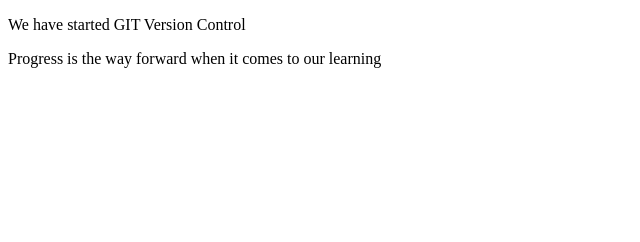
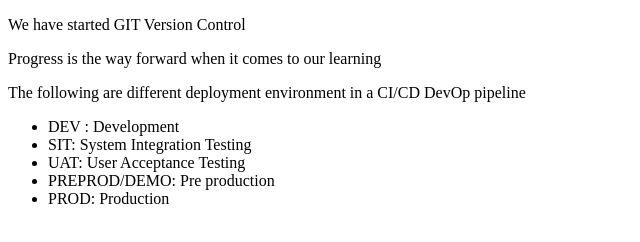
Before and after one commit to TosinHub/git-for-beginners, a plain HTML site: page index.html in a window 1280 px wide. Shown: the whole page, without its empty margins (0-640 px from the left). Drawn offline with Linux system fonts and the light colour scheme.

Commit message:
devop ci/cd phases explained

```diff
--- a/index.html
+++ b/index.html
@@ -9,6 +9,15 @@
     <p>We have started GIT Version Control</p>
     <p>Progress is the way forward when it comes to our learning</p>
 
+    <P>The following are different deployment environment in a CI/CD DevOp pipeline</P>
+    <ul>
+        <li>DEV : Development</li>
+        <li>SIT: System Integration Testing</li>
+        <li>UAT: User Acceptance Testing</li>
+        <li>PREPROD/DEMO: Pre production</li>
+        <li>PROD: Production</li>
+    </ul>
+
 
 </body>
 </html>
```
